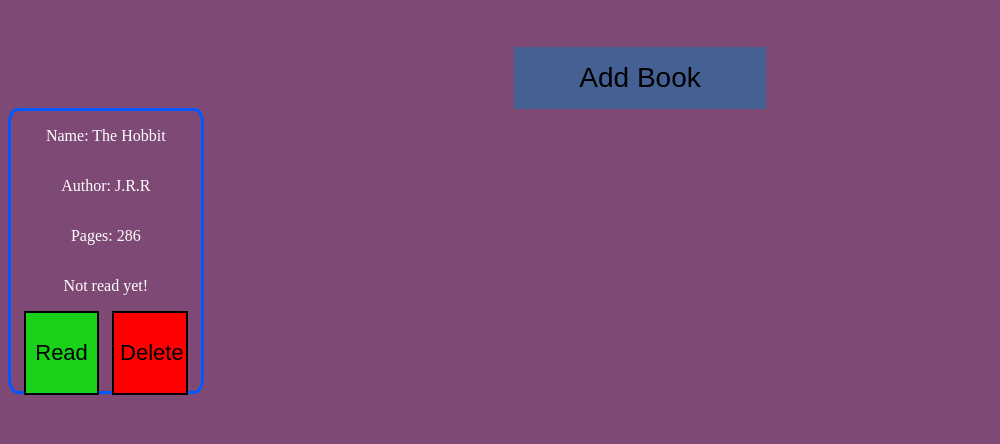
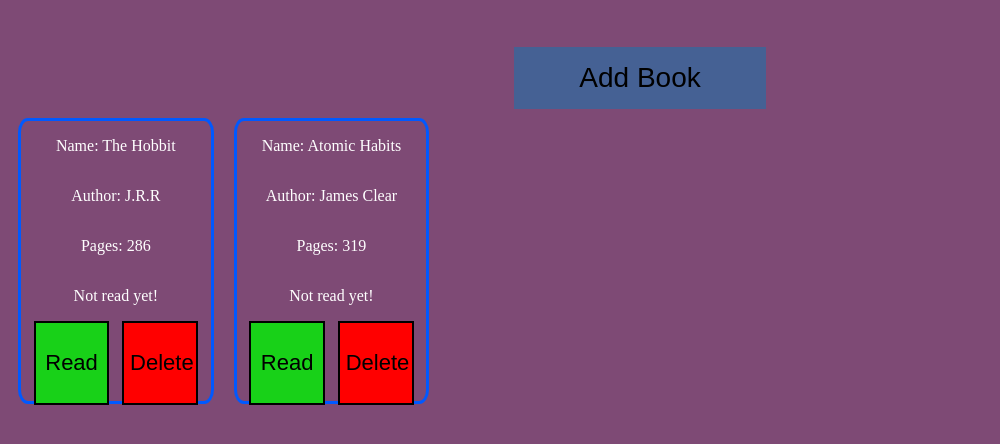
Before and after one commit to muudar/library, a plain HTML site: page index.html in a window 1280 px wide. Shown: the part 140-584 px from the top of the page, without its empty margins (0-1000 px from the left). Drawn offline with Linux system fonts and the light colour scheme.

Commit message:
added ability to insert and delete books

```diff
--- a/index.html
+++ b/index.html
@@ -14,21 +14,10 @@
                 <h1>Welcome to the Library</h1>
             </div>
             <div class = "addButtonDiv">
-                <button class = "addButton">Add Book</button>
+                <button class = "addButton" onclick = "addBookToLibrary()">Add Book</button>
             </div>
         </div>
         <div class = "bottom-page">
-            <div class = "exampleCard">
-                <div class = "cardText">
-                    <p>Name: The Hobbit</p>
-                    <p>Author: J.R.R</p>
-                    <p>Pages: 286</p>
-                    <p>Not read yet!</p>
-                </div>
-                <div class = "bookButtons">
-                    <button class = "readButton cardButton">Read</button>
-                    <button class = "deleteButton cardButton">Delete</button>
-                </div>
             </div>
         </div>
     </div>
--- a/script.js
+++ b/script.js
@@ -1,4 +1,9 @@
 let myLibrary = [];
+
+let book1 = new Book("The Hobbit", "J.R.R", 286);
+let book2 = new Book ("Atomic Habits", "James Clear",319 );
+myLibrary.push(book1);
+myLibrary.push(book2);
 
 function Book(title, author, pages) {
   this.title = title;
@@ -13,4 +18,77 @@ function addBookToLibrary() {
   let pages = prompt("Number of pages: ");
   let book = new Book(title,author,pages);
   myLibrary.push(book);
+  addBookToPage(book, myLibrary.length-1);
 }
+
+function displayLibrary(){
+    const bottomPage = document.querySelector(".bottom-page");
+    for(let i = 0; i < myLibrary.length; i++){
+        let book = myLibrary[i];
+        addBookToPage(book, i);
+    }
+}
+
+
+function addBookToPage(book, index){
+    const bottomPage = document.querySelector(".bottom-page");
+    const card = document.createElement("div");
+    card.classList.add("exampleCard");
+    const cardText = document.createElement("div");
+    cardText.classList.add("cardText");
+    const title = document.createElement("p");
+    title.textContent = "Name: " + book.title;
+    const author = document.createElement("p");
+    author.textContent = "Author: "+ book.author;
+    const pages = document.createElement("p");
+    pages.textContent = "Pages: " + book.pages;
+    const readText = document.createElement("p");
+    if(book.read == true)
+        readText.textContent = "Read before!";
+    else
+        readText.textContent = "Not read yet!";
+    cardText.appendChild(title);
+    cardText.appendChild(author);
+    cardText.appendChild(pages);
+    cardText.appendChild(readText);
+    card.appendChild(cardText);
+    bottomPage.appendChild(card);
+    const buttons = document.createElement("div");
+    buttons.classList.add("bookButtons");
+    const readButton = document.createElement("button");
+    readButton.textContent = "Read";
+    readButton.classList.add("readButton");
+    readButton.classList.add("cardButton");
+    const deleteButton = document.createElement("button");
+    deleteButton.textContent = "Delete";
+    deleteButton.classList.add("deleteButton");
+    deleteButton.classList.add("cardButton");
+    readButton.dataset.index = index;
+    readButton.onclick = function(e){
+        const index = e.target.dataset.index;
+        let book = myLibrary[index];
+        if(book.read == true){
+            book.read = false;
+            readText.textContent = "Not read yet!";
+            readButton.textContent = "Read";
+        }
+        else{
+            book.read = true;
+            readText.textContent = "Read before!";
+            readButton.textContent = "Unread";
+        }
+    }
+    buttons.appendChild(readButton);
+    buttons.appendChild(deleteButton);
+    deleteButton.onclick = function(e){
+        const index = e.target.dataset.index;
+        myLibrary.splice(index,1);
+        bottomPage.innerHTML = "";
+        displayLibrary();
+    }
+    card.appendChild(buttons);
+    bottomPage.appendChild(card);
+    deleteButton.dataset.index = index;
+}
+
+displayLibrary();
--- a/styles.css
+++ b/styles.css
@@ -37,6 +37,7 @@ body{
 }
 
 .exampleCard{
+    margin : 10px;
     width: 15%;
     height: 35vh;
     border: 3px solid rgb(0, 89, 255);
```
